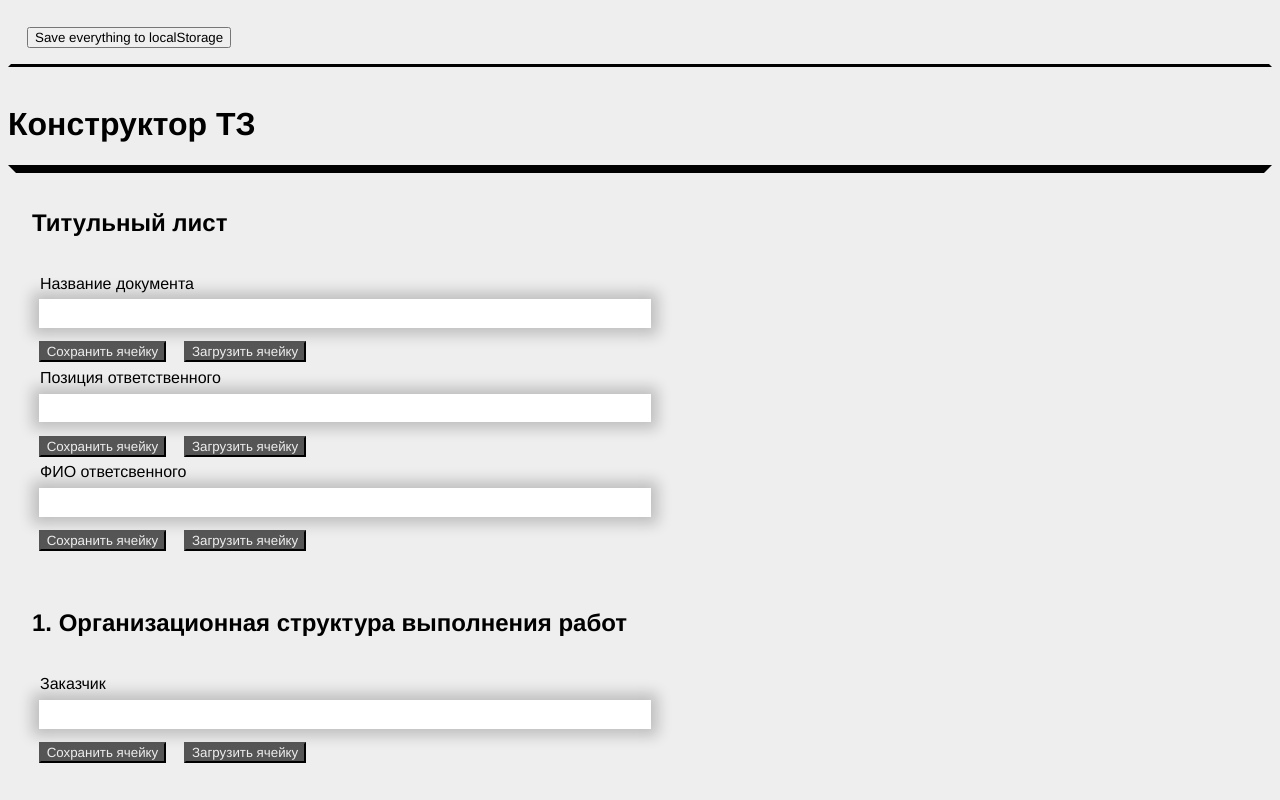
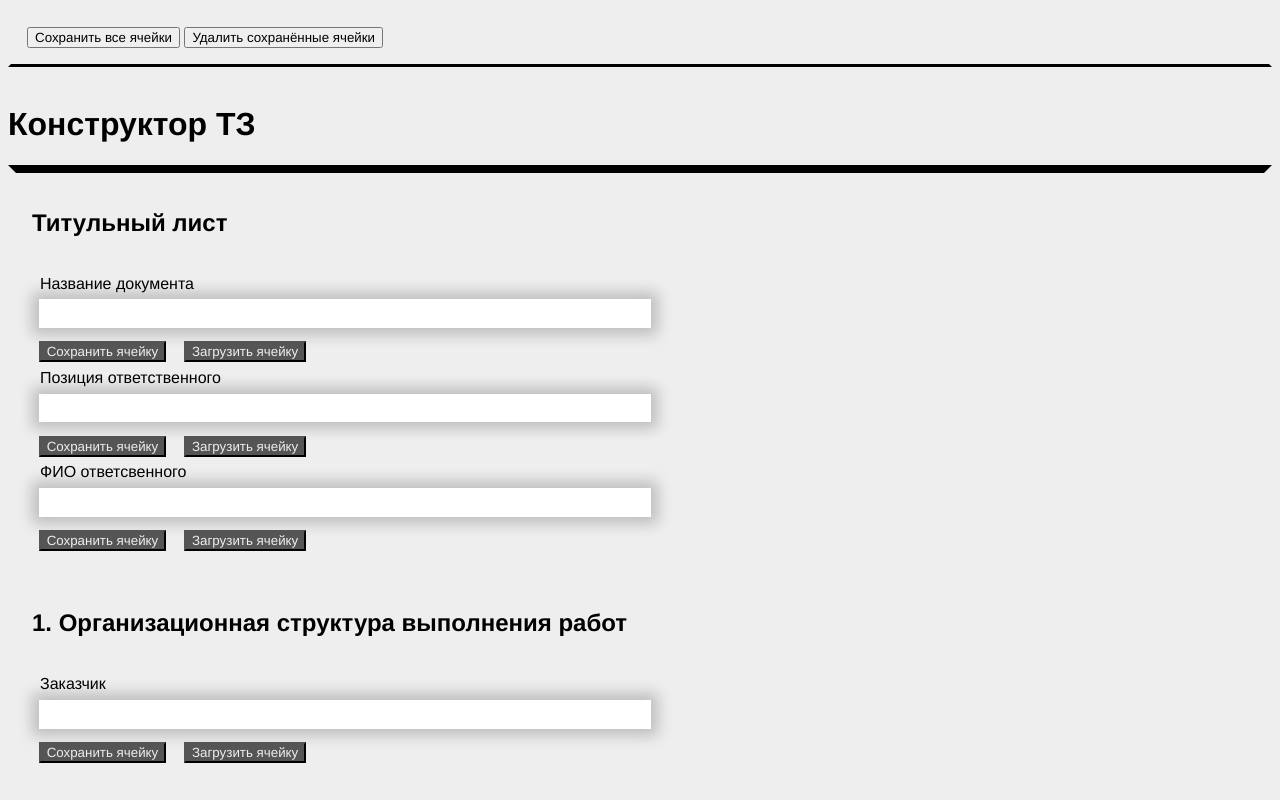
Before and after one commit to generic-name-2166/tt-validation, a SvelteKit app: page / in a window 1280 px wide. Shown: the top 800 px of the page. Built offline with nearby package versions, Linux system fonts and the light colour scheme.

Commit message:
translate buttons

```diff
--- a/src/lib/formStorage.ts
+++ b/src/lib/formStorage.ts
@@ -190,4 +190,8 @@ export function initStorage(formData: SavedElement[][]): void {
   }
 }
 
+export function clearStorage(): void {
+  localStorage.clear();
+}
+
 export const valueMap = writable(new Map<string, string>());
--- a/src/routes/CellSubsystems.svelte
+++ b/src/routes/CellSubsystems.svelte
@@ -125,12 +125,12 @@
     ></textarea>
     <br />
     <button type="button" on:click={() => deleteSubsystem(rowId)}
-      >Delete subsystem</button
+      >Удалить подсистему</button
     >
   </div>
 {/each}
 <br />
-<button type="button" on:click={addSubsystem}>Add subsystem</button>
+<button type="button" on:click={addSubsystem}>Добавить подсистему</button>
 
 <Buttons {save} {load} />
 
--- a/src/routes/Footer.svelte
+++ b/src/routes/Footer.svelte
@@ -1,15 +1,25 @@
 <script lang="ts">
-  function deleteLocalStorage(): void {
-    localStorage.clear();
-  }
+  import { formData, saveAll, clearStorage } from "$lib/formStorage.ts";
 </script>
 
 <br />
 
 <footer>
-  <button type="button" on:click={deleteLocalStorage}>
-    Delete localStorage
+  <button type="button" on:click={() => saveAll($formData)}>
+    Сохранить все ячейки
   </button>
+
+  <!-- <button type="button">
+    Загрузить все ячейки
+  </button> -->
+
+  <button type="button" on:click={clearStorage}>
+    Удалить сохранённые ячейки
+  </button>
+
+  <!-- <button type="button">
+    Очистить все ячейки
+  </button> -->
 </footer>
 
 <style>
--- a/src/routes/Form.svelte
+++ b/src/routes/Form.svelte
@@ -28,15 +28,17 @@
 
 <main>
   <div>
-    {#each cell_list as cell, componentId}
-      <Cell {componentId} component={cell} />
+    {#each cell_list as component, componentId}
+      <Cell {componentId} {component} />
     {/each}
   </div>
 
-  <button type="button" on:click|preventDefault={validate}> Submit </button>
+  <button type="button" on:click|preventDefault={validate}>
+    Подтвердить
+  </button>
   <br />
   <button type="button">
-    <a href={dataURL} download="Заготовка_ТЗ.docx">Download docx file</a>
+    <a href={dataURL} download="Заготовка_ТЗ.docx">Скачать docx файл</a>
   </button>
 </main>
 
--- a/src/routes/Header.svelte
+++ b/src/routes/Header.svelte
@@ -1,19 +1,22 @@
 <script lang="ts">
-  import { formData, saveAll } from "$lib/formStorage";
+  import { formData, saveAll, clearStorage } from "$lib/formStorage.ts";
 </script>
 
 <header>
-  <button
-    type="button"
-    on:click={(e) => {
-      saveAll($formData);
-    }}
-  >
-    Save everything to localStorage
+  <button type="button" on:click={() => saveAll($formData)}>
+    Сохранить все ячейки
   </button>
 
   <!-- <button type="button">
-    Load everything from localStorage (experimental)
+    Загрузить все ячейки
+  </button> -->
+
+  <button type="button" on:click={clearStorage}>
+    Удалить сохранённые ячейки
+  </button>
+
+  <!-- <button type="button">
+    Очистить все ячейки
   </button> -->
 </header>
 
```
